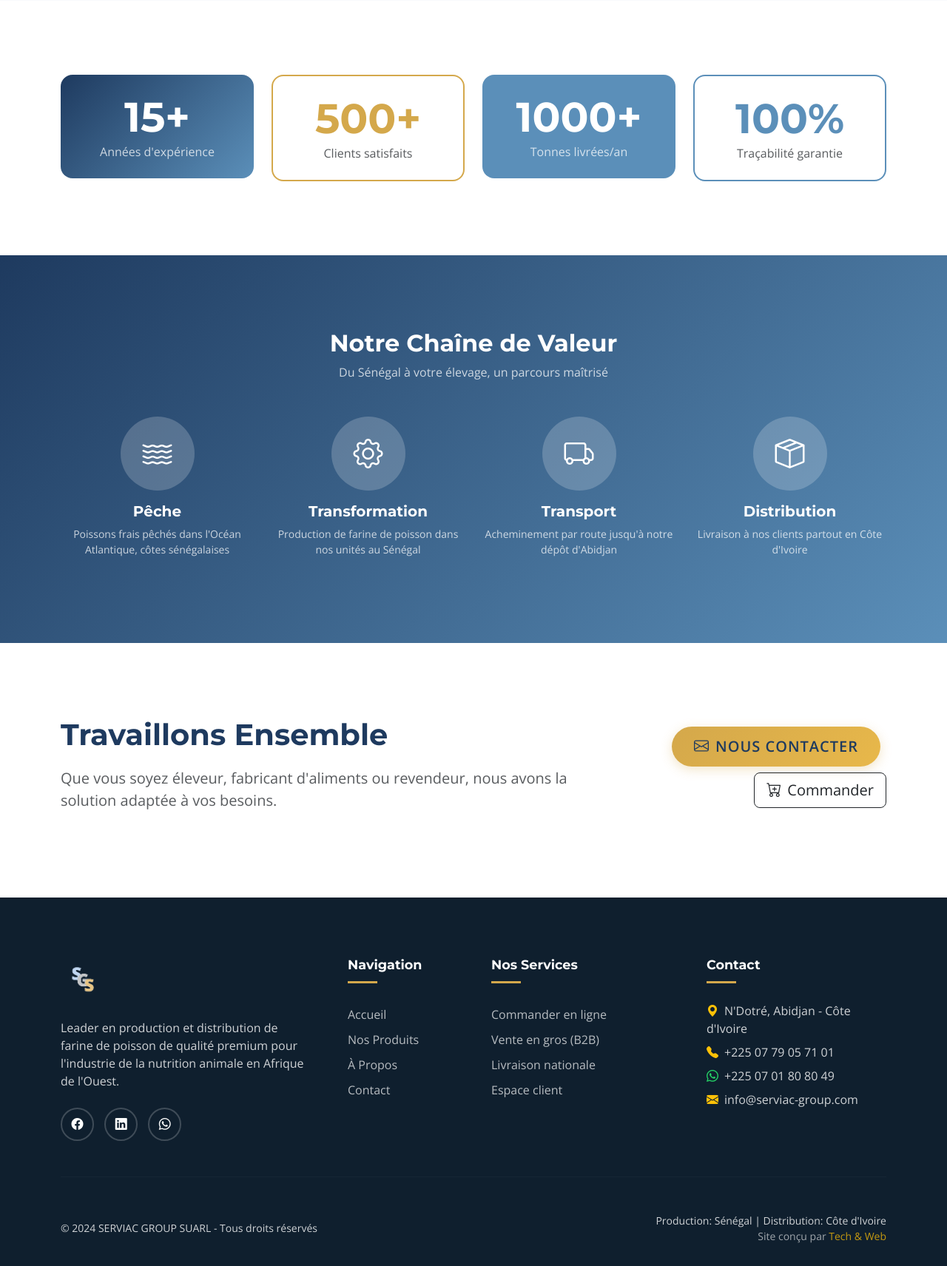
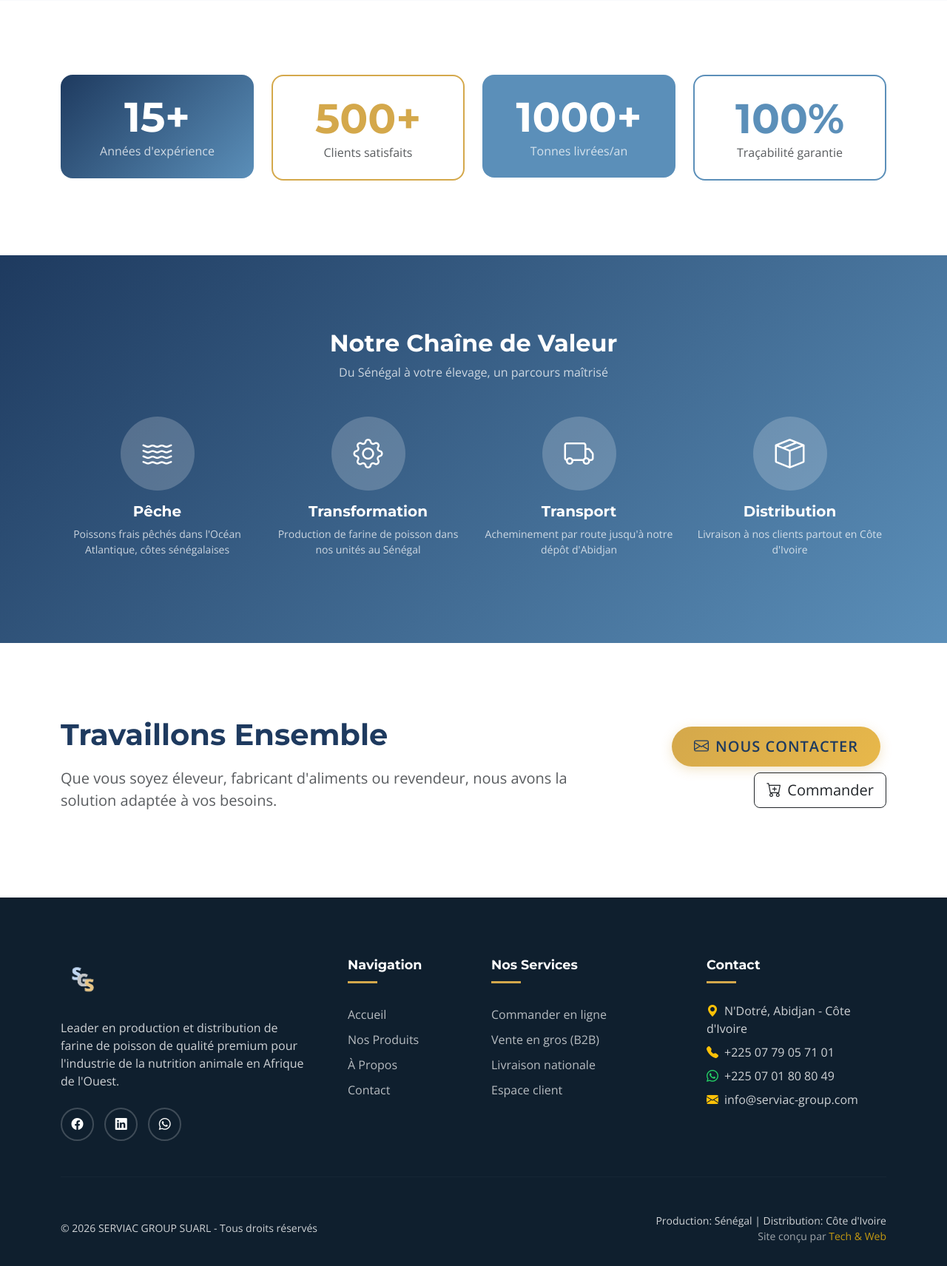
Before and after one commit to zrobla/serviac-waas, a Django app: template website/templates/website/about.html in a window 1280 px wide; the page is wider, and only the part inside the window is pictured. Shown: the part 2209-3920 px from the top of that part at 74% size. Run offline with Django 5.2, Linux system fonts and the light colour scheme; the template is opened without the code that fills it, so the values that code supplies are empty.

Commit message:
fix: Update copyright year to 2026
Co-authored-by: Copilot <223556219+Copilot@users.noreply.github.com>

```diff
--- a/templates/base_website.html
+++ b/templates/base_website.html
@@ -457,7 +457,7 @@
             <hr class="my-5" style="border-color: rgba(255,255,255,0.1);">
             <div class="row align-items-center">
                 <div class="col-md-6">
-                    <p class="mb-0 small">&copy; 2024 SERVIAC GROUP SUARL - Tous droits réservés</p>
+                    <p class="mb-0 small">&copy; 2026 SERVIAC GROUP SUARL - Tous droits réservés</p>
                 </div>
                 <div class="col-md-6 text-md-end">
                     <p class="mb-0 small">
```
